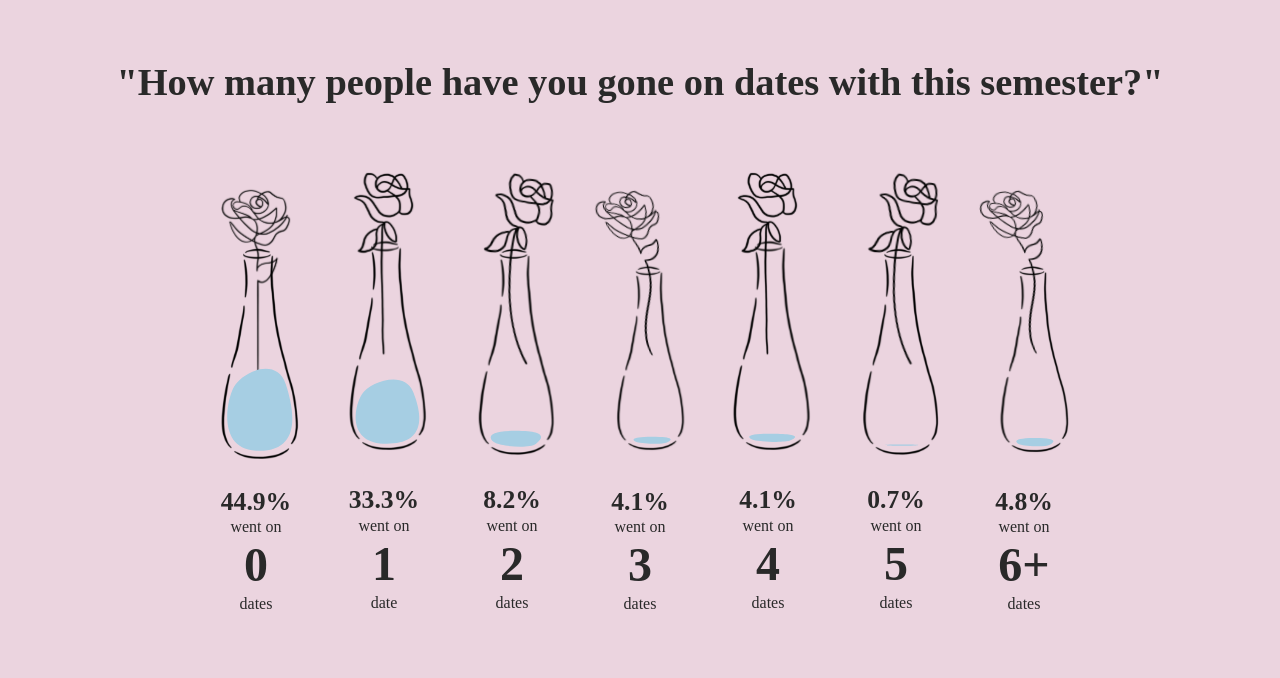
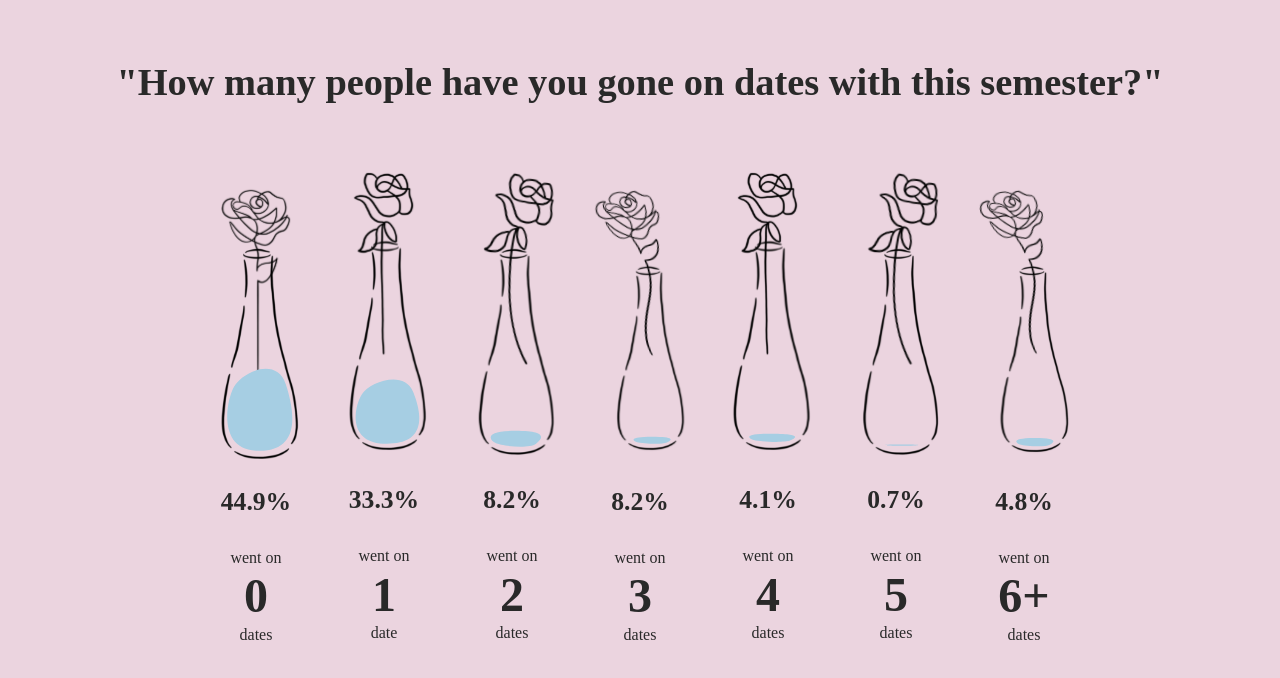
Before and after one commit to PennSpark/sp22-red-penn-playbook, a React (Create React App) app in the folder client/: page /penn-wrapped/5 in a window 1280 px wide. Shown: the top 678 px of the page. Built offline with nearby package versions, Linux system fonts and the light colour scheme; a small style sheet from the web is missing; a web font is replaced by a local one.

Commit message:
animation dates and rice

```diff
--- a/client/package.json
+++ b/client/package.json
@@ -8,6 +8,7 @@
     "@testing-library/react": "^13.1.1",
     "@testing-library/user-event": "^13.5.0",
     "axios": "^0.27.0",
+    "beta": "^0.0.1",
     "bootstrap": "^5.1.3",
     "react": "^18.0.0",
     "react-bootstrap": "^2.3.1",
@@ -17,6 +18,7 @@
     "react-redux": "^8.0.1",
     "react-router-dom": "^6.3.0",
     "react-scripts": "5.0.1",
+    "react-spring": "^9.4.5-beta.1",
     "recharts": "^2.1.9",
     "redux-persist": "^6.0.0",
     "redux-thunk": "^2.4.1",
--- a/client/src/components/penn-wrapped/NumDates.js
+++ b/client/src/components/penn-wrapped/NumDates.js
@@ -8,8 +8,28 @@ import Nd3 from "./img/nd/nd-3.svg";
 import Nd4 from "./img/nd/nd-4.svg";
 import Nd5 from "./img/nd/nd-5.svg";
 import Nd6 from "./img/nd/nd-6.svg";
+import { Spring, useSpring, config, animated } from 'react-spring';
 
-const NumDates = () => {
+
+const NumDates = (p) => {
+  const props = useSpring({ val: 44.9, from: { val: 0 }, delay: 100, reset: true, config: { duration: 1000 } });
+  const props1 = useSpring({ val: 33.3, from: { val: 0 }, delay: 100, reset: true, config: { duration: 1200 } });
+  const props2 = useSpring({ val: 8.2, from: { val: 0 }, delay: 100, reset: true, config: { duration: 1400 } });
+  const props21 = useSpring({ val: 8.2, from: { val: 0 }, delay: 100, reset: true, config: { duration: 1600 } });
+
+  const props3 = useSpring({ val: 4.1, from: { val: 0 }, delay: 100, reset: true, config: { duration: 1800 } });
+  const props4 = useSpring({ val: 0.7, from: { val: 0 }, delay: 100, reset: true, config: { duration: 2000 } });
+  const props5 = useSpring({ val: 4.8, from: { val: 0 }, delay: 100, reset: true, config: { duration: 2200 } });
+  const [on, set] = useState(true);
+  function isOnSlide() {
+    if (Number(p.slide) == 2) {
+      console.log("render"
+      )
+      set(!on)
+
+    }
+  }
+
   return (
     <div className="pw-container nd-block">
       <h1>"How many people have you gone on dates with this semester?"</h1>
@@ -17,65 +37,100 @@ const NumDates = () => {
         <div>
           <img src={Nd0} alt="44.9% went on 0 dates" />
           <p className="nd-caption"><span className="nd-stat">
-              44.9%
-            </span><br/>
-            went on<br/><span className="nd-num-dates">
+            <div style={{display: 'flex', justifyContent: 'center'}}>
+            <animated.div key={on} className="number">
+              {props.val.interpolate(val => val.toFixed(1))}
+            </animated.div>
+            %
+            </div>
+          </span><br />
+            went on<br /><span className="nd-num-dates">
               0
-            </span><br/>dates</p>
+            </span><br />dates</p>
         </div>
         <div>
           <img src={Nd1} alt="33.3% went on 1 date" />
           <p className="nd-caption"><span className="nd-stat">
-              33.3%
-            </span><br/>
-            went on<br/><span className="nd-num-dates">
+          <div style={{display: 'flex', justifyContent: 'center'}}>
+            <animated.div key={on} className="number">
+              {props1.val.interpolate(val => val.toFixed(1))}
+            </animated.div>
+            %
+            </div>
+          </span><br />
+            went on<br /><span className="nd-num-dates">
               1
-            </span><br/>date</p>
+            </span><br />date</p>
         </div>
         <div>
           <img src={Nd2} alt="8.2% went on 2 dates" />
           <p className="nd-caption"><span className="nd-stat">
-              8.2%
-            </span><br/>
-            went on<br/><span className="nd-num-dates">
+          <div style={{display: 'flex', justifyContent: 'center'}}>
+            <animated.div key={on} className="number">
+              {props2.val.interpolate(val => val.toFixed(1))}
+            </animated.div>
+            %
+            </div>
+          </span><br />
+            went on<br /><span className="nd-num-dates">
               2
-            </span><br/>dates</p>
+            </span><br />dates</p>
         </div>
         <div>
           <img src={Nd3} alt="4.1% went on 3 dates" />
           <p className="nd-caption"><span className="nd-stat">
-              4.1%
-            </span><br/>
-            went on<br/><span className="nd-num-dates">
+          <div style={{display: 'flex', justifyContent: 'center'}}>
+            <animated.div key={on} className="number">
+              {props2.val.interpolate(val => val.toFixed(1))}
+            </animated.div>
+            %
+            </div>
+          </span><br />
+            went on<br /><span className="nd-num-dates">
               3
-            </span><br/>dates</p>
+            </span><br />dates</p>
         </div>
         <div>
           <img src={Nd4} alt="4.1% went on 4 dates" />
           <p className="nd-caption"><span className="nd-stat">
-              4.1%
-            </span><br/>
-            went on<br/><span className="nd-num-dates">
+          <div style={{display: 'flex', justifyContent: 'center'}}>
+            <animated.div key={on} className="number">
+              {props3.val.interpolate(val => val.toFixed(1))}
+            </animated.div>
+            %
+            </div>
+          </span><br />
+            went on<br /><span className="nd-num-dates">
               4
-            </span><br/>dates</p>
+            </span><br />dates</p>
         </div>
         <div>
           <img src={Nd5} alt="0.7 % went on 5 dates" />
           <p className="nd-caption"><span className="nd-stat">
-              0.7%
-            </span><br/>
-            went on<br/><span className="nd-num-dates">
+          <div style={{display: 'flex', justifyContent: 'center'}}>
+            <animated.div key={on} className="number">
+              {props4.val.interpolate(val => val.toFixed(1))}
+            </animated.div>
+            %
+            </div>
+          </span><br />
+            went on<br /><span className="nd-num-dates">
               5
-            </span><br/>dates</p>
+            </span><br />dates</p>
         </div>
         <div>
           <img src={Nd6} alt="4.8% went on 6+ dates" />
           <p className="nd-caption"><span className="nd-stat">
-              4.8%
-            </span><br/>
-            went on<br/><span className="nd-num-dates">
+          <div style={{display: 'flex', justifyContent: 'center'}}>
+            <animated.div key={on} className="number">
+              {props5.val.interpolate(val => val.toFixed(1))}
+            </animated.div>
+            %
+            </div>
+          </span><br />
+            went on<br /><span className="nd-num-dates">
               6+
-            </span><br/>dates</p>
+            </span><br />dates</p>
         </div>
       </div>
     </div>
--- a/client/src/components/penn-wrapped/PennWrappedCarousel.js
+++ b/client/src/components/penn-wrapped/PennWrappedCarousel.js
@@ -59,9 +59,9 @@ export default function Works() {
         {data.map((d) => (
           <div className="container">
             <div className="item">
-              {d.id == "Title" && <Title />}
-              {d.id == "NumDates" && <NumDates />}
-              {d.id == "RicePurity" && <RicePurity />}
+              {d.id == "Title" && <Title  />}
+              {d.id == "NumDates" && <NumDates slide={currentSlide}/>}
+              {d.id == "RicePurity" && <RicePurity slide={currentSlide}/>}
               {d.id == "ThreeWords" && <ThreeWords />}
               {d.id == "CloseFriends" && <CloseFriends />}
               {d.id == "FratParties" && <FratParties />}
--- a/client/src/components/penn-wrapped/RicePurity.js
+++ b/client/src/components/penn-wrapped/RicePurity.js
@@ -3,16 +3,35 @@ import { useParams, Link } from "react-router-dom";
 import "./style.scss";
 import "./RicePurity.scss";
 import rice from "./img/rice.gif"
+import { Spring, useSpring, config, animated } from 'react-spring';
 
-const RicePurity = () => {
+const RicePurity = (p) => {
+  const props = useSpring({ val: 4.9, from: { val: 0 }, delay: 100, reset: true, config: { duration: 1000 } });
+  const [on, set] = useState(true);
+
+  console.log(p.slide)
+  console.log(p.slide == 2)
+  function isOnSlide() {
+    if (Number(p.slide) == 2) {
+      console.log("render"
+      )
+      set(!on)
+
+    }
+  }
   return (
     <div className="pw-container rp-block">
       <div className="rp-left" />
       <div id="rp-text">
-          <h1>On average, our rice purity score dropped <span style={{color: "#577ED2"}}>5.9 points</span>.</h1>
+        <h1>On average, our rice purity score dropped <span style={{ color: "#577ED2" }}>
+          {isOnSlide}
+          <animated.div key={on} className="number">
+            {props.val.interpolate(val => val.toFixed(1))}
+          </animated.div>
+        </span></h1>
       </div>
       <div className="rp-right" />
-        <img id="rp-img" src={rice} />
+      <img id="rp-img" src={rice} />
     </div>
   );
 };
--- a/package.json
+++ b/package.json
@@ -14,7 +14,8 @@
     "express-session": "^1.17.2",
     "mongodb": "^4.5.0",
     "mongoose": "^5.7.0",
-    "morgan": "^1.9.0"
+    "morgan": "^1.9.0",
+    "react-spring": "^9.4.4"
   },
   "scripts": {
     "start": "PORT=3000 && react-scripts start",
```
Also changed, not shown: 2 other files (tests, documents, lock files or other folders). Lines whose indentation alone changed are shown as unchanged.
